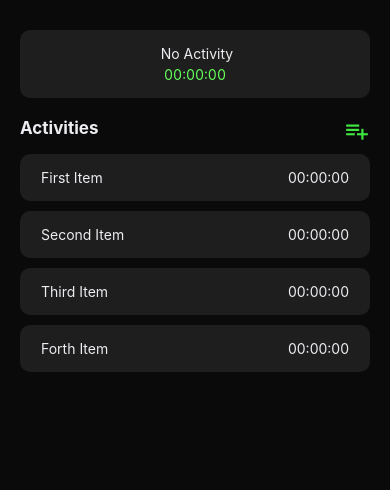
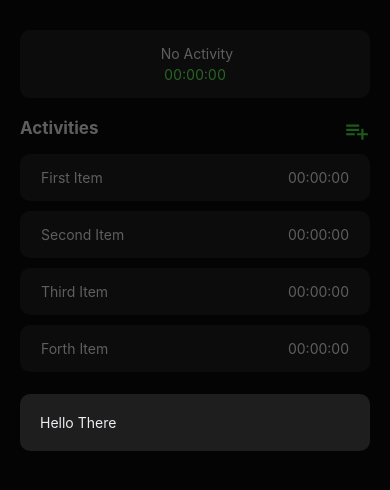
Before and after one commit to indraworks/rn-expo-note-filip, a React Native app: screen / in a window 390 px wide. Shown: the top 490 px of the page. Built offline with nearby package versions, Linux system fonts and the light colour scheme.

Commit message:
add item detail screen

```diff
--- /dev/null
+++ b/src/components/activity/ItemDetail.js
@@ -0,0 +1,23 @@
+import React from "react";
+import { FlowModal, FlowText } from "../overrides";
+import { useState } from "react";
+
+const ItemDetail = () => {
+  const { showModal, setShowModal } = useState(true);
+  return (
+    <FlowModal visible={showModal} animationType={"fade"}>
+      <FlowText>Hello There</FlowText>
+    </FlowModal>
+  );
+};
+
+export default ItemDetail;
+
+/*
+ingat sifat modal di react native adalah nutup layer z+1
+jadi diatas nutup smua  utk content itu di atas modelnya ,jad
+modal dimisalkan screen content adalah misal form dan input2nya besarany
+kita atur dgn style
+
+
+*/
--- a/src/screens/Home.js
+++ b/src/screens/Home.js
@@ -11,6 +11,7 @@ import { usePrevious } from "../utils/Function";
 import { ItemCreate } from "../components/activity/ItemCreate";
 import { COLORS } from "../variables/styles";
 import { MaterialIcons } from "@expo/vector-icons";
+import ItemDetail from "../components/activity/ItemDetail";
 
 export const ActivityHomeScreen = ({ isStorageEnabled }) => {
   const [activities, setActivities] = useState([]);
@@ -192,6 +193,7 @@ export const ActivityHomeScreen = ({ isStorageEnabled }) => {
 
   return (
     <View style={styles.screenContainer}>
+      <ItemDetail />
       <ItemCreate
         visible={showItemCreate}
         //addItem fucnton dari parent masik ke anak ItemCreate
@@ -245,6 +247,15 @@ const styles = StyleSheet.create({
     fontWeight: "bold",
   },
 });
+
+/*
+setelah ini kita akah buat detail page item jadi ,ktika kita klik aatau double klik item maka aka
+ada page baru nah kita juga buat modela di page baru ini
+
+
+
+
+*/
 
 /*
 Cegah waktu kita geser itemActivity kekanan maka
```
